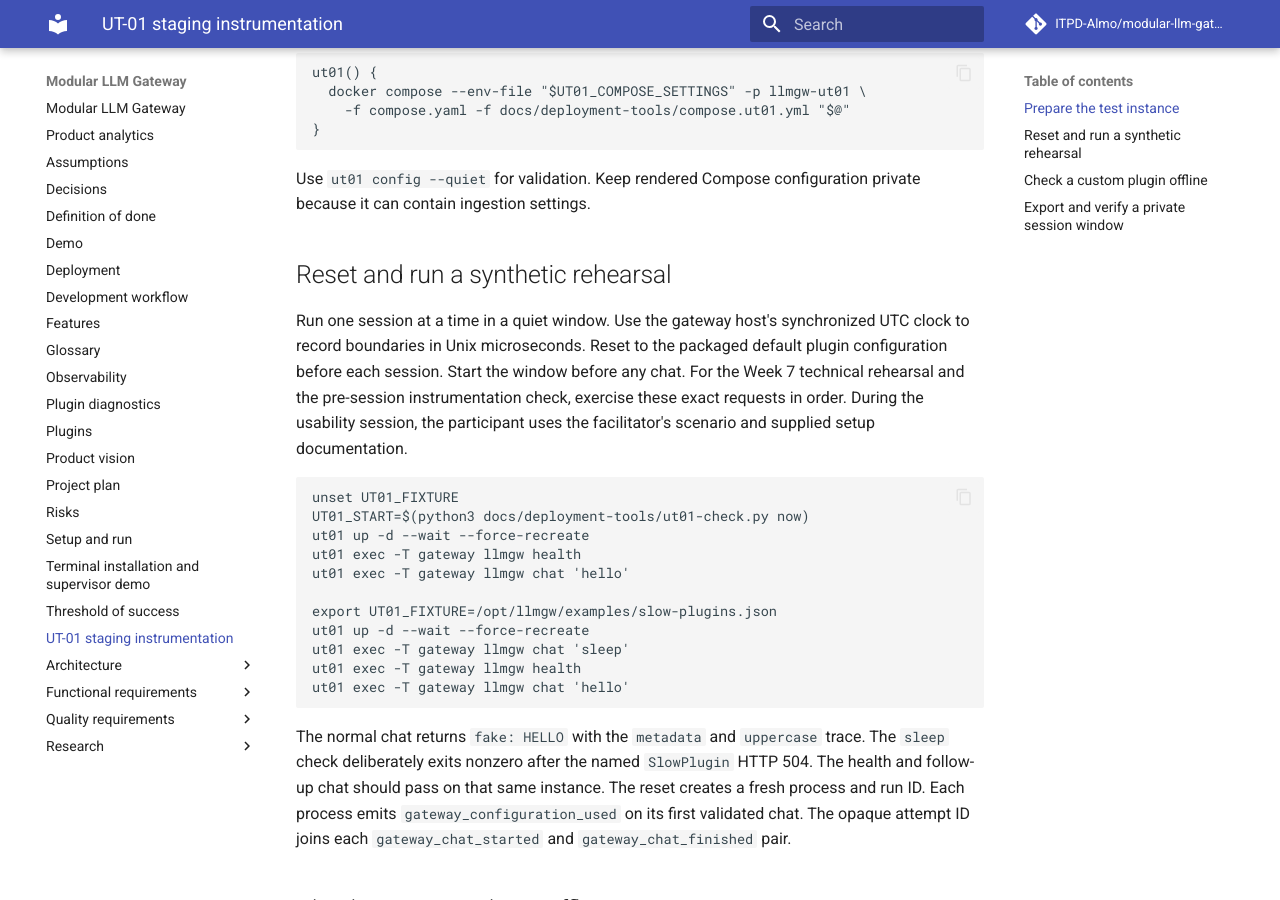
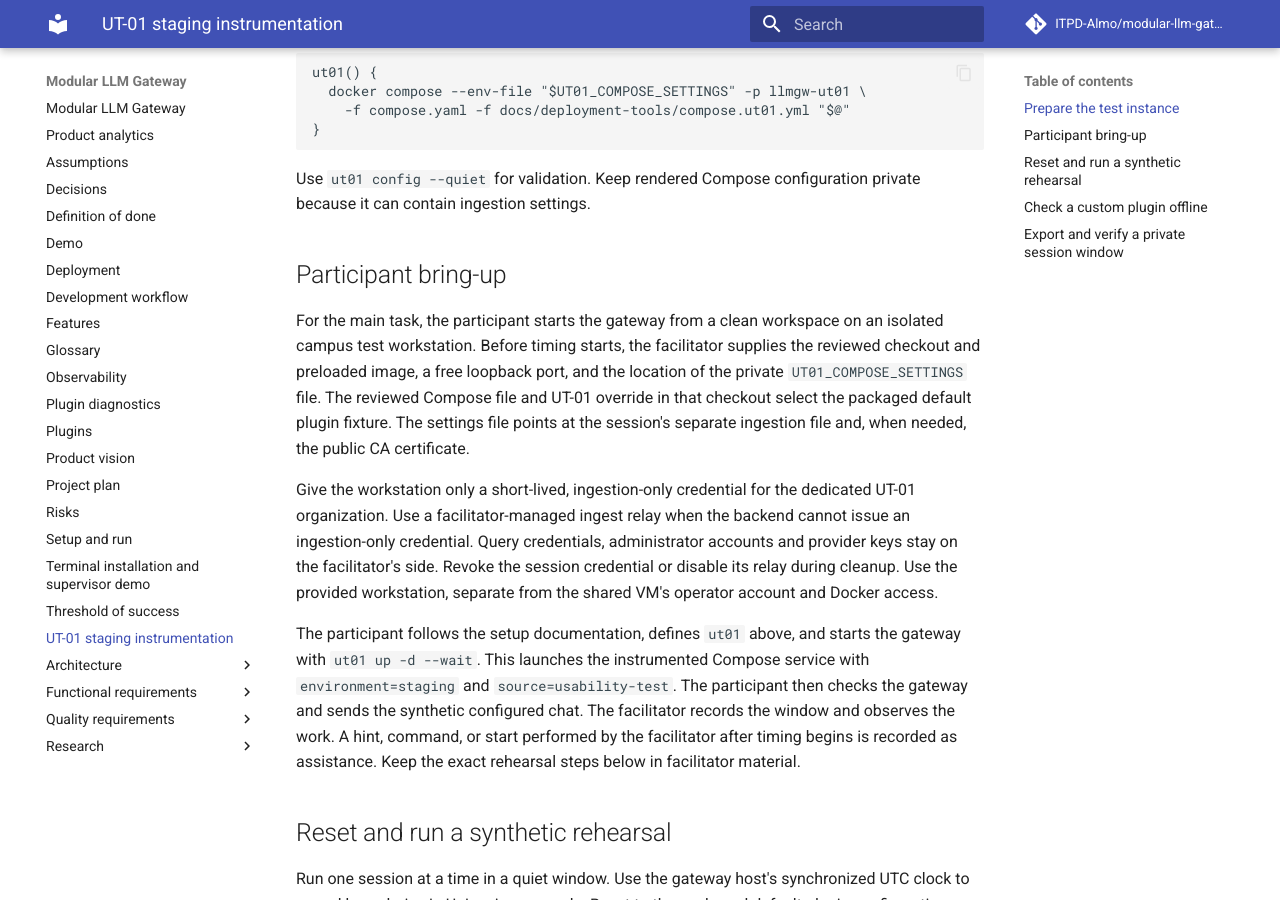
Before and after one commit to ITPD-Almo/modular-llm-gateway, an MkDocs documentation site: the page built from docs/ut01-staging.md, in a window 1280 px wide and 900 px high, scrolled down 1190 px. Built offline with MkDocs 1.6.1 and Material for MkDocs 9.7.7, drawn with Linux system fonts in a browser that asks for light colours; comment, search, counter and statistics services are not loaded; some of the changed text lies outside the part shown.

Commit message:
Document the participant-led UT-01 bring-up

````diff
--- a/docs/ut01-staging.md
+++ b/docs/ut01-staging.md
@@ -29,6 +29,14 @@ ut01() {
 ```
 
 Use `ut01 config --quiet` for validation. Keep rendered Compose configuration private because it can contain ingestion settings.
+
+## Participant bring-up
+
+For the main task, the participant starts the gateway from a clean workspace on an isolated campus test workstation. Before timing starts, the facilitator supplies the reviewed checkout and preloaded image, a free loopback port, and the location of the private `UT01_COMPOSE_SETTINGS` file. The reviewed Compose file and UT-01 override in that checkout select the packaged default plugin fixture. The settings file points at the session's separate ingestion file and, when needed, the public CA certificate.
+
+Give the workstation only a short-lived, ingestion-only credential for the dedicated UT-01 organization. Use a facilitator-managed ingest relay when the backend cannot issue an ingestion-only credential. Query credentials, administrator accounts and provider keys stay on the facilitator's side. Revoke the session credential or disable its relay during cleanup. Use the provided workstation, separate from the shared VM's operator account and Docker access.
+
+The participant follows the setup documentation, defines `ut01` above, and starts the gateway with `ut01 up -d --wait`. This launches the instrumented Compose service with `environment=staging` and `source=usability-test`. The participant then checks the gateway and sends the synthetic configured chat. The facilitator records the window and observes the work. A hint, command, or start performed by the facilitator after timing begins is recorded as assistance. Keep the exact rehearsal steps below in facilitator material.
 
 ## Reset and run a synthetic rehearsal
 
@@ -85,4 +93,4 @@ The query and exporter both apply the half-open UTC window `[start, end)`. The e
 
 For verification, `--check-rehearsal` requires two distinct configuration runs and matching chat pairs in the order `ok`, `timeout`, `ok`. The timeout and recovery must share a run ID. Query a second window that excludes the rehearsal and confirm it returns no rehearsal events. Check the offline probe boolean and the actual result against the observer's notes. If delivery is still settling, retry the same query after it becomes visible. A missing pair or a backend error leaves the verification incomplete. Use `export` without `--check-rehearsal` for a counted session, since its attempts and outcomes can vary.
 
-Record a sanitized verification summary with date, runner, image identity, network, checks and evidence location. Keep the raw export, local probe record and participant mapping private. The Sprint 07 teammate rehearsal is uncounted. If the first counted session is in Sprint 08, repeat the instrumentation check in Sprint 08 before that session. The Week 8 manual usability verdict uses the observer's measured task outcomes.
+Record a sanitized verification summary with date, runner, image identity, network, checks and evidence location. Keep the raw export, local probe record and participant mapping private. The Sprint 07 teammate rehearsal is uncounted. The [Sprint 08 pre-session check](https://github.com/ITPD-Almo/modular-llm-gateway/issues/132) repeats the instrumentation check before the first counted session. The Week 8 manual usability verdict uses the observer's measured task outcomes.
````
Also changed, not shown: docs/setup.md (+2 -0 lines).
